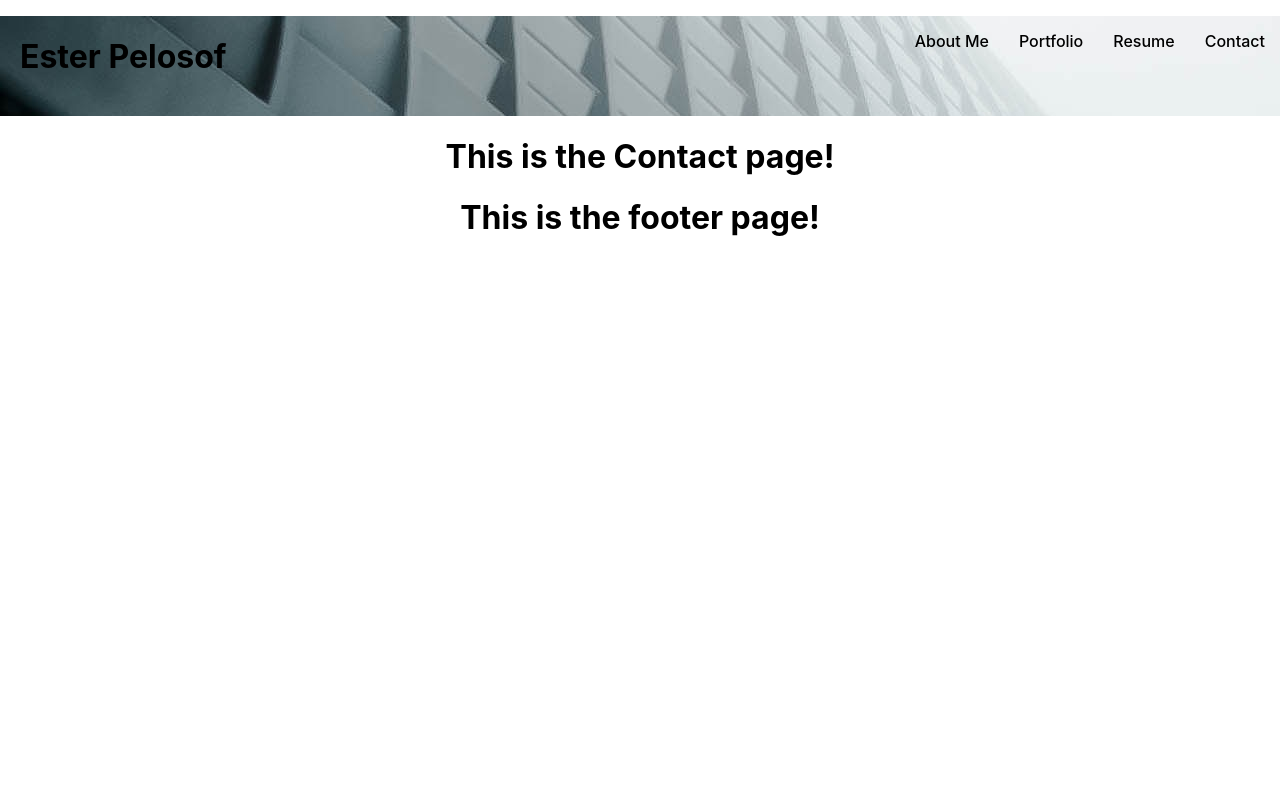
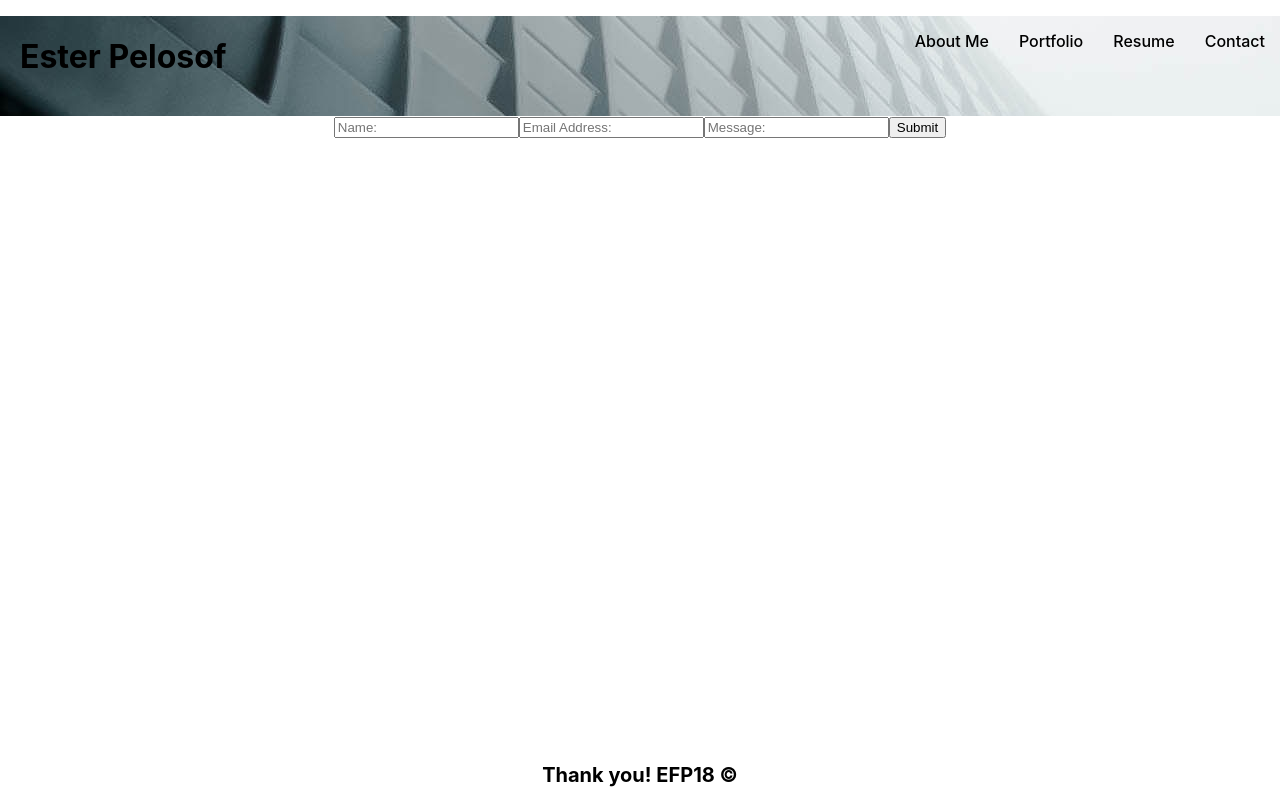
Before and after one commit to EFP18/React-Portfolio, a React (Create React App) app: page /Contact in a window 1280 px wide. Built offline with nearby package versions, Linux system fonts and the light colour scheme.

Commit message:
created form for contact us

```diff
--- a/public/index.html
+++ b/public/index.html
@@ -24,10 +24,9 @@
       work correctly both with client-side routing and a non-root public URL.
       Learn how to configure a non-root public URL by running `npm run build`.
     -->
-    <title>React App</title>
+    <title>Portofolio - Ester Pelosof</title>
   </head>
   <body>
-    <noscript>You need to enable JavaScript to run this app.</noscript>
     <div id="root"></div>
     <!--
       This HTML file is a template.
--- a/src/App.js
+++ b/src/App.js
@@ -1,14 +1,23 @@
 import '../src/styles/App.css';
 // import all the components
-import Contact from './components/Contact';
+import ContactForm from './components/ContactForm';
 import Footer from './components/Footer';
 import Header from './components/Header';
 import AboutMe from './components/AboutMe';
 import Portfolio from './components/Portfolio';
 import Resume from './components/Resume';
 import { BrowserRouter, Routes, Route } from 'react-router-dom';
+// Import `useEffect` Hook from React
+// import { useEffect } from "react";
 
 function App() {
+
+  // // YOUR CODE HERE
+  // useEffect(() => {
+  //   document.title = "hello";
+  // });
+
+
   return (
     <div className="App" >
       {/* anything between the browserrouter tag is react router dom functionality */}
@@ -21,7 +30,7 @@ function App() {
             <Route path="/" element={<AboutMe/>}/>
             <Route path="/Portfolio" element={<Portfolio/>}/>
             <Route path="/Resume" element={<Resume/>}/>
-            <Route path="/Contact" element={<Contact/>}/>
+            <Route path="/Contact" element={<ContactForm/>}/>
           </Routes>
 
         <Footer/>
--- a/src/components/Contact.js
+++ /dev/null
@@ -1,14 +0,0 @@
-import React from 'react';
-
-function Contact() {
-  // All functional components must have a return method that contains JSX.
-  // We return all the JSX inside a parent element with a className of "container".
-  return (
-    <div className="container">
-      <h1>This is the Contact page!</h1>
-
-    </div>
-  );
-}
-
-export default Contact
--- /dev/null
+++ b/src/components/ContactForm.js
@@ -0,0 +1,89 @@
+import React, { useState } from "react";
+// import "./style.css";
+
+// Here we import a helper function that will check if the email is valid
+import { validateEmail } from "../utils/helpers";
+
+function ContactForm() {
+  // Here we set two state variables for firstName and lastName using `useState`
+  const [fullName, setFullName] = useState("");
+  const [email, setEmail] = useState("");
+  const [message, setMessage] = useState("");
+  const [errorMessage, setErrorMessage] = useState("");
+
+  const handleInputChange = (e) => {
+    // Getting the value and name of the input which triggered the change
+    const { target } = e;
+    const inputType = target.name;
+    const inputValue = target.value;
+
+    // Based on the input type, we set the state of either email, username, and password
+    if (inputType === "email") {
+      setEmail(inputValue);
+    } else if (inputType === "fullName") {
+      setFullName(inputValue);
+    } else {
+      setMessage(inputValue);
+    }
+  };
+
+  const handleFormSubmit = (e) => {
+    // Preventing the default behavior of the form submit (which is to refresh the page)
+    e.preventDefault();
+
+    // First we check to see if the email is not valid or if the userName is empty. If so we set an error message to be displayed on the page.
+    if (!validateEmail(email)) {
+      setErrorMessage("Email is invalid");
+      // We want to exit out of this code block if something is wrong so that the user can correct it
+      return;
+      // Then we check to see if the password is not valid. If so, we set an error message regarding the password.
+    }
+
+    // Thank the user and clear the inputs
+    alert(`Thank you ${fullName}`);
+
+    // If everything goes according to plan, we want to clear out the input after a successful registration.
+
+    setFullName("");
+    setEmail("");
+    setMessage("");
+  };
+
+  return (
+    <div>
+      <form className="form">
+        <input
+          value={fullName}
+          name="fullName"
+          onChange={handleInputChange}
+          type="text"
+          placeholder="Name:"
+        />
+        <input
+          value={email}
+          name="email"
+          onChange={handleInputChange}
+          type="text"
+          placeholder="Email Address:"
+        />
+        <input
+          value={message}
+          name="message"
+          onChange={handleInputChange}
+          type="text"
+          placeholder="Message:"
+        />
+        <button type="button" onClick={handleFormSubmit}>
+          Submit
+        </button>
+      </form>
+      {errorMessage && (
+        <div>
+          <p className="error-text">{errorMessage}</p>
+        </div>
+      )}
+    </div>
+  );
+}
+
+export default ContactForm;
--- a/src/components/Footer.js
+++ b/src/components/Footer.js
@@ -4,8 +4,8 @@ function Footer() {
   // All functional components must have a return method that contains JSX.
   // We return all the JSX inside a parent element with a className of "container".
   return (
-    <div className="container">
-      <h1>This is the footer page!</h1>
+    <div className="container Footer">
+      <h1> Thank you! EFP18	&copy; </h1>
 
     </div>
   );
--- a/src/styles/App.css
+++ b/src/styles/App.css
@@ -33,3 +33,13 @@ li {
   color: black;
   font-weight: 500;
 }
+
+.Footer {
+  position: fixed;
+  left: 0;
+  bottom: 0;
+  width: 100%;
+  color: black;
+  text-align: center;
+  font-size: 10px;
+}
--- /dev/null
+++ b/src/utils/helpers.js
@@ -0,0 +1,12 @@
+export function validateEmail(email) {
+  const re = /^(([^<>()[\]\\.,;:\s@"]+(\.[^<>()[\]\\.,;:\s@"]+)*)|(".+"))@((\[[0-9]{1,3}\.[0-9]{1,3}\.[0-9]{1,3}\.[0-9]{1,3}\])|(([a-zA-Z\-0-9]+\.)+[a-zA-Z]{2,}))$/;
+  return re.test(String(email).toLowerCase());
+}
+
+export function checkPassword(input) {
+  const passw = /^[A-Za-z]\w{7,14}$/;
+  if (input.match(passw)) {
+    return true;
+  }
+  return false;
+}
```
